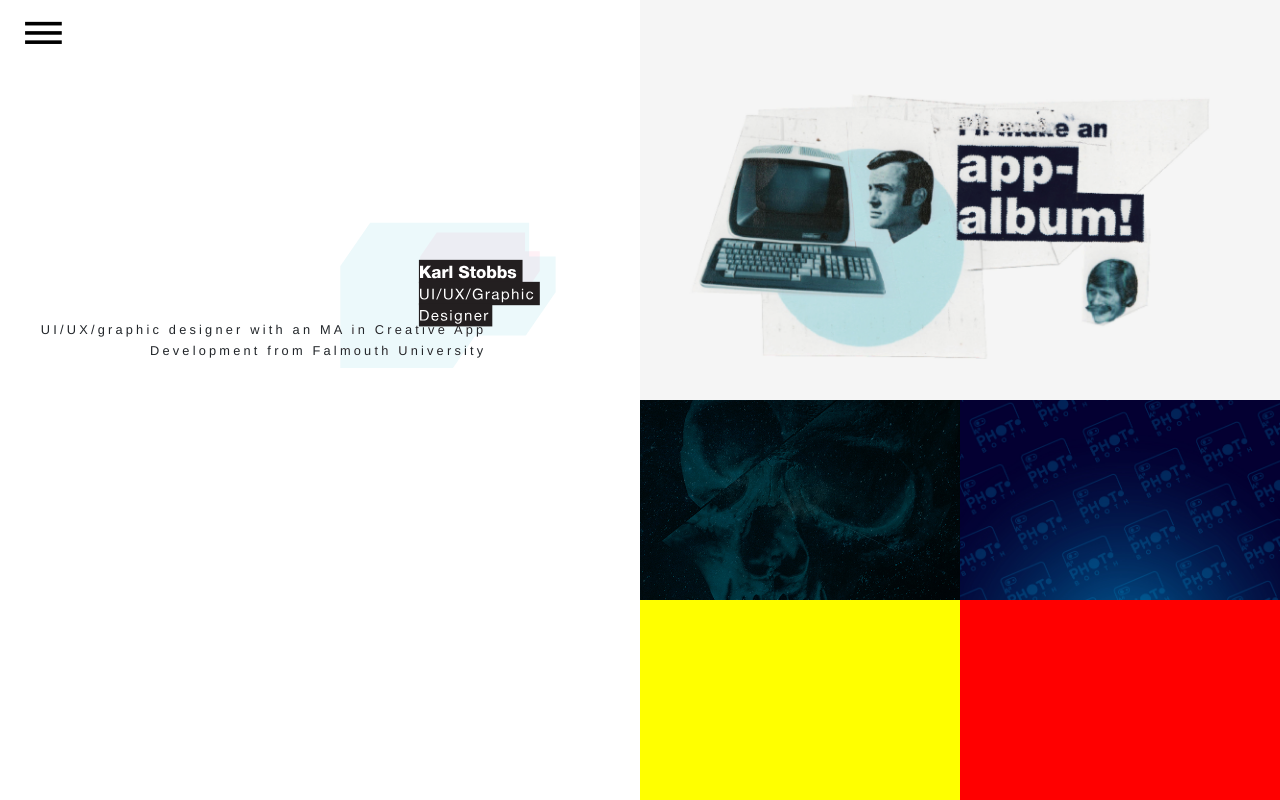
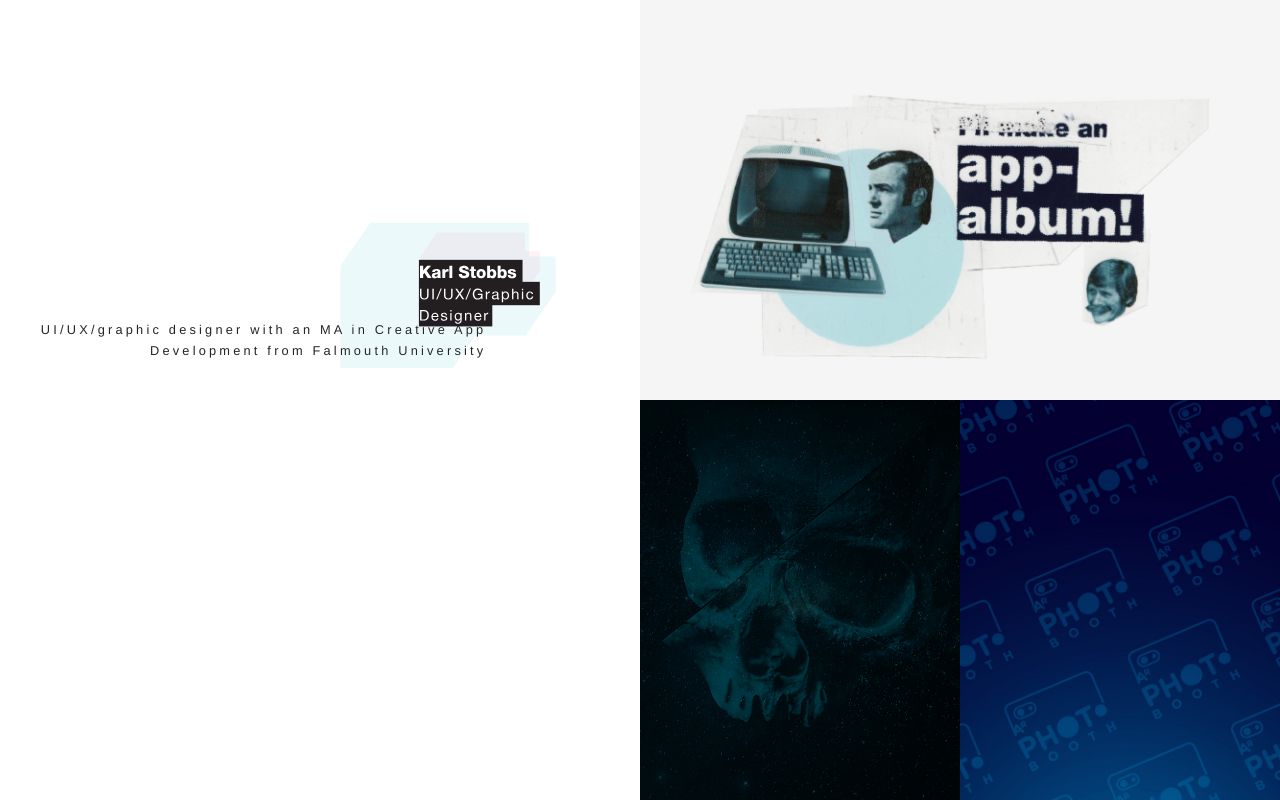
Before and after one commit to kfunkin/portfolio, a plain HTML site: page index.html in a window 1280 px wide. Drawn offline with Linux system fonts and the light colour scheme.

Commit message:
removed menu function and extra boxes

```diff
--- a/index.html
+++ b/index.html
@@ -9,7 +9,7 @@
   </head>
 
   <body>
-    <img id="menu-icon" src="assets/menu-icon.svg"/>
+    <!--<img id="menu-icon" src="assets/menu-icon.svg"/>
     <div class="container-fluid no-padding" id="menu">
       <div class="row" id="menu-row">
         <div class="col" id="menu-col">
@@ -17,7 +17,7 @@
         </div>
       </div>
 
-    </div>
+    </div>-->
     <div class="container-fluid no-padding">
       <div class="row h-50 no-gutters no-padding" id="row-1">
         <div class="col-sm-6">
@@ -35,7 +35,7 @@
         </div>
 
         </div>
-        <div class="row h-25 no-gutters" id="row-2">
+        <div class="row h-50 no-gutters" id="row-2">
           <div class="col-sm-6"></div>
           <div class="col-sm-3" id="box-2">
             <a href="gw.html">
@@ -48,7 +48,7 @@
             </a>
           </div>
         </div>
-        <div class="row h-25 no-gutters" id="row-3">
+        <!--<div class="row h-25 no-gutters" id="row-3">
           <div class="col-sm-6"></div>
           <div class="col-sm-3" id="box-4">
 
@@ -56,7 +56,7 @@
           <div class="col-sm-3" id="box-5">
 
           </div>
-        </div>
+        </div>-->
 
       </div>
 
```
